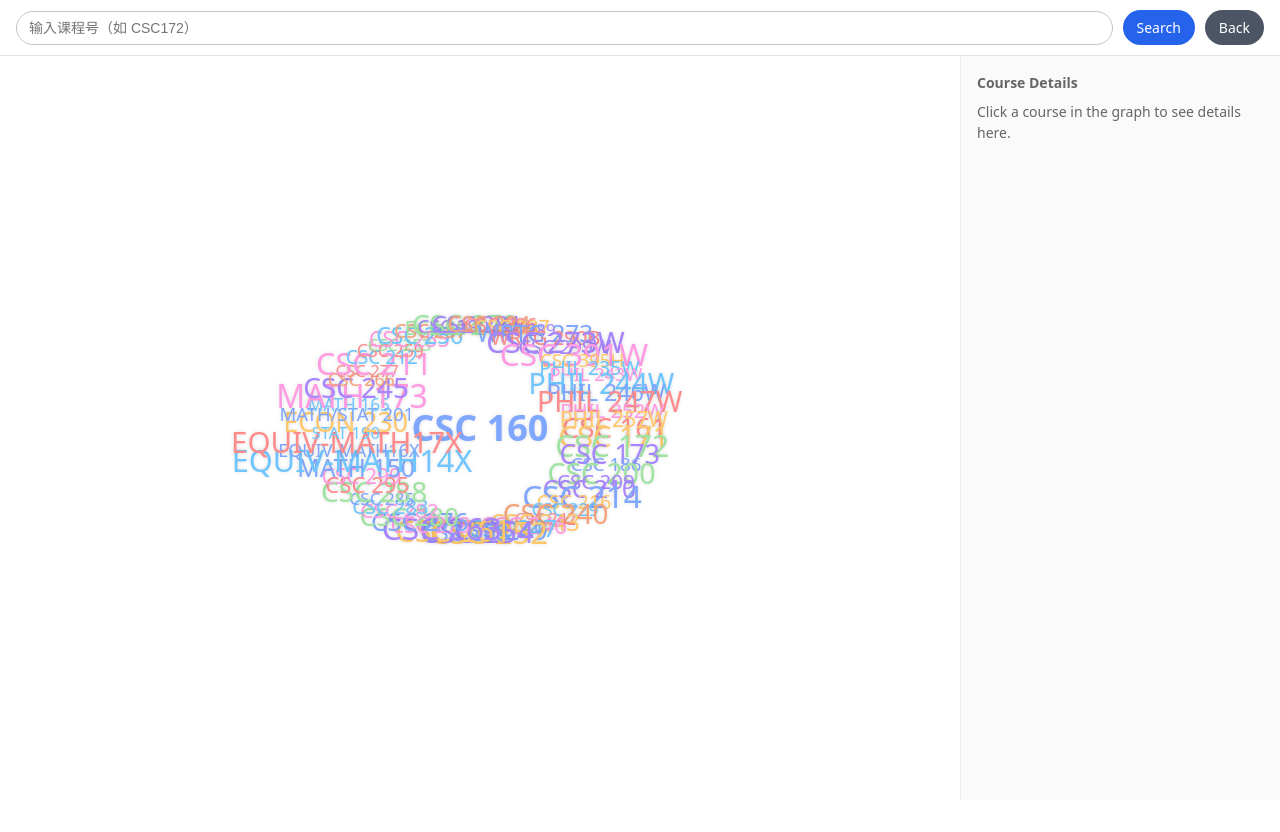
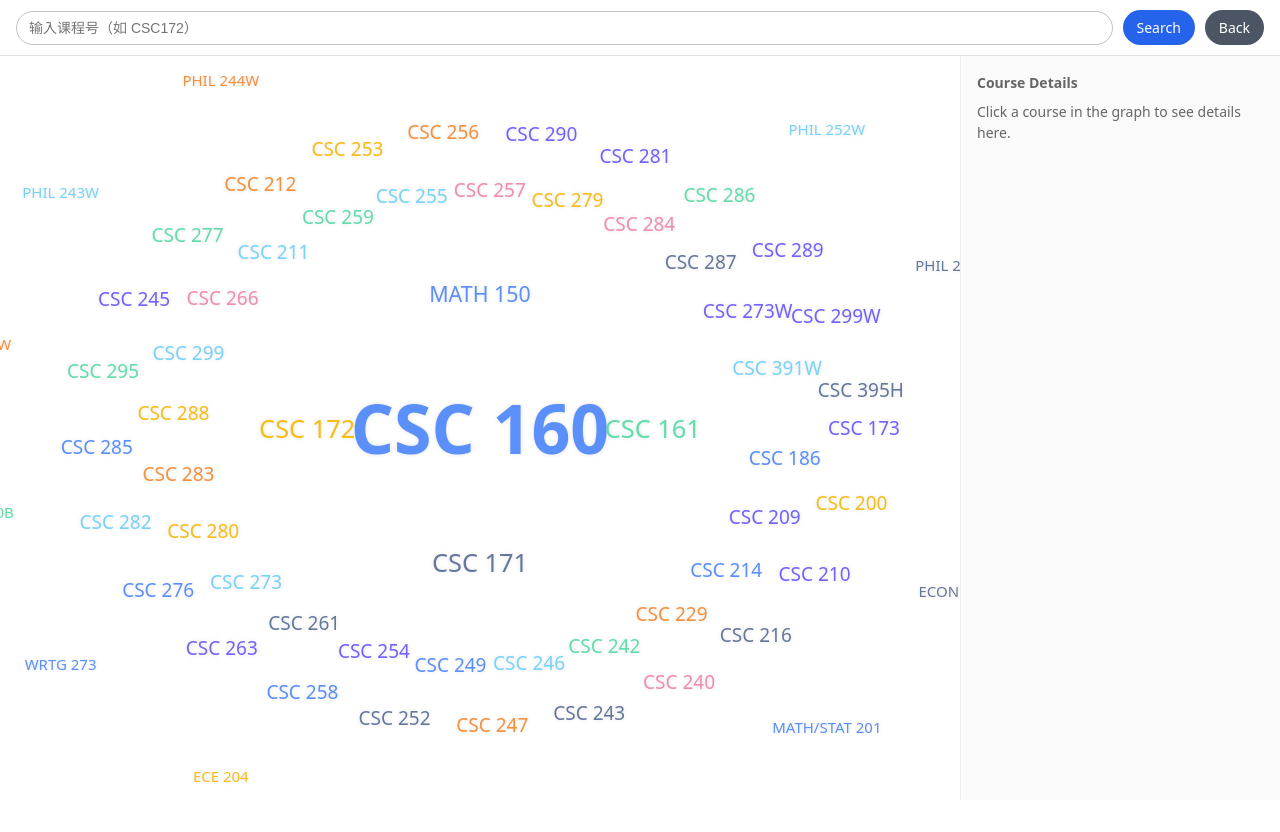
Before and after one commit to Xihmm/dandyhacks-2025-classsLinker, a React app in the folder frontend/: page / in a window 1280 px wide. Built offline with nearby package versions, Linux system fonts and the light colour scheme; the HTML template or start-up script is replaced by a standard one.

Commit message:
feat: refined the cloud distance

```diff
--- a/frontend/src/components/CourseGraph.jsx
+++ b/frontend/src/components/CourseGraph.jsx
@@ -1,19 +1,24 @@
 import React, { useMemo } from "react";
 import rawData from "../data/mock-data.json";
 
-// 从 mock-data.json 取出课程节点和连线
-const courseNodes = rawData.nodes ?? rawData;
+// 所有原始节点 + 边
+const rawNodes = rawData.nodes ?? rawData;
 const courseLinks = rawData.links ?? [];
 
-// id -> 课程对象
+// 只展示非 EQUIV-xxxx 课程
+const courseNodes = rawNodes.filter(
+  (c) => c && c.id && !c.id.startsWith("EQUIV-")
+);
+
+// id -> course 映射（包含 EQUIV，在相似度和距离里都可以用）
 const idToCourse = new Map();
-courseNodes.forEach((c) => {
+rawNodes.forEach((c) => {
   if (c && c.id) {
     idToCourse.set(c.id, c);
   }
 });
 
-// 根据 links 构建无向邻接表
+// 构建无向邻接表，用于 BFS 计算图距离（包括 EQUIV）
 function buildAdjacency(nodes, links) {
   const adj = new Map();
 
@@ -31,18 +36,18 @@ function buildAdjacency(nodes, links) {
     if (!adj.has(target)) adj.set(target, new Set());
 
     adj.get(source).add(target);
-    adj.get(target).add(source); // 无向，用于 distance 计算
+    adj.get(target).add(source);
   });
 
   return adj;
 }
 
-const ADJACENCY = buildAdjacency(courseNodes, courseLinks);
+const ADJ = buildAdjacency(rawNodes, courseLinks);
 
-// 用 BFS 计算从 root 出发的最短“边距离”
+// BFS：从 root 出发的最短 hop 数
 function computeDistances(rootId) {
   const dist = new Map();
-  if (!rootId || !ADJACENCY.has(rootId)) return dist;
+  if (!rootId || !ADJ.has(rootId)) return dist;
 
   const q = [rootId];
   dist.set(rootId, 0);
@@ -51,7 +56,7 @@ function computeDistances(rootId) {
     const cur = q.shift();
     const curDist = dist.get(cur);
 
-    for (const nb of ADJACENCY.get(cur) || []) {
+    for (const nb of ADJ.get(cur) || []) {
       if (!dist.has(nb)) {
         dist.set(nb, curDist + 1);
         q.push(nb);
@@ -59,19 +64,24 @@ function computeDistances(rootId) {
     }
   }
 
-  return dist; // Map: id -> 最短边距离
+  return dist; // Map: id -> hops
 }
 
-// wordcloud 颜色表
-const COLORS = [
-  "#7FA7FF",
-  "#FF8C8C",
-  "#FFC86B",
-  "#9FE3A2",
-  "#A785FF",
-  "#FF9AE3",
-  "#6FC6FF",
-  "#F6A27B",
+// 小工具：确保是数组
+function arr(x) {
+  return Array.isArray(x) ? x : [];
+}
+
+// 颜色：根据 id 哈希，稳定但看起来随机
+const COLOR_POOL = [
+  "#5B8FF9",
+  "#61DDAA",
+  "#65789B",
+  "#F6BD16",
+  "#7262FD",
+  "#78D3F8",
+  "#F6903D",
+  "#F08BB4",
 ];
 
 function colorForId(id) {
@@ -79,73 +89,186 @@ function colorForId(id) {
   for (let i = 0; i < id.length; i++) {
     sum += id.charCodeAt(i);
   }
-  return COLORS[sum % COLORS.length];
+  return COLOR_POOL[sum % COLOR_POOL.length];
 }
 
-function randomSize() {
-  return 18 + Math.random() * 16; // 18–34 之间
+// （现在字号不用这个哈希版了，可以留着备选）
+function sizeForId(id) {
+  let sum = 0;
+  for (let i = 0; i < id.length; i++) {
+    sum = (sum * 31 + id.charCodeAt(i)) >>> 0;
+  }
+  const base = 20;
+  const span = 18; // 20–38
+  return base + (sum % span);
 }
 
-// 根据距离生成“云”布局：中心 + 多圈
+/**
+ * rootCourse 和 course 的相似度：
+ * - cluster 一样：+1.6
+ * - department 一样：+1.0
+ * - 共同先修：每个 +0.5，上限 +1.2
+ * - 直接先修关系（两者互为先修）：+2.5
+ *
+ * 相似度越大，后面圈数越小（更靠近）。
+ */
+function similarityScore(rootCourse, course) {
+  if (!rootCourse || !course) return 0;
+  if (rootCourse.id === course.id) return 0; // root 自身单独处理
+
+  let score = 0;
+
+  // cluster 相同
+  if (rootCourse.cluster && course.cluster) {
+    if (rootCourse.cluster === course.cluster) {
+      score += 1.6;
+    }
+  }
+
+  // department 相同
+  if (rootCourse.department && course.department) {
+    if (rootCourse.department === course.department) {
+      score += 1.0;
+    }
+  }
+
+  const rootPre = new Set(arr(rootCourse.prerequisites));
+  const coursePre = new Set(arr(course.prerequisites));
+
+  // 共同先修
+  if (rootPre.size && coursePre.size) {
+    let overlap = 0;
+    rootPre.forEach((p) => {
+      if (coursePre.has(p)) overlap += 1;
+    });
+
+    if (overlap > 0) {
+      const extra = Math.min(1.2, 0.5 * overlap);
+      score += extra;
+    }
+  }
+
+  // 直接先修关系：root 的先修里出现 course.id，或 course 的先修里出现 root.id
+  if (rootPre.has(course.id) || coursePre.has(rootCourse.id)) {
+    score += 2.5;
+  }
+
+  return score;
+}
+
+// 根据图距离 + 相似度给课程一个“重要性字号”
+// 越接近 root、越相似，字号越大；越远越小
+function sizeForCourse(id, graphLevel, sim, rootId) {
+  // root 本身最大
+  if (id === rootId) {
+    return 40;
+  }
+
+  // 基础 18px，图距离每增加一圈略微变小，相似度每 +1 明显变大
+  let size = 18 + 4 * sim - 1.5 * Math.min(graphLevel, 4);
+
+  // 做一下 clamp，别太极端
+  if (size < 12) size = 12;
+  if (size > 30) size = 30;
+
+  return size;
+}
+
+/**
+ * 根据图距离 + 相似度决定圈数并排版：
+ * - root 始终固定在中心
+ * - 其它课程：graphLevel 小、sim 大 → level 小（更靠近）
+ * - effectiveLevel ≈ graphLevel + 0.5 - sim，最小从 1 圈开始
+ * - 同一圈里按角度均匀排开，大圈课程太多时拆成内外双环
+ */
 function layoutNodes(rootId) {
   const distances = computeDistances(rootId);
 
-  const ringBuckets = new Map(); // level -> [id]
+  // BFS 没覆盖到的节点，用“最大已知距离 + 2”作基准
   let maxKnown = 0;
   distances.forEach((d) => {
     if (d > maxKnown) maxKnown = d;
   });
-  const fallbackRing = maxKnown + 1;
+  const fallbackRing = maxKnown + 2;
+
+  const rootCourse = rootId ? idToCourse.get(rootId) : null;
+
+  // level -> [{ id, graphLevel, sim }]
+  const ringBuckets = new Map();
 
   courseNodes.forEach((course) => {
     if (!course || !course.id) return;
     const id = course.id;
-    const level = distances.has(id) ? distances.get(id) : fallbackRing;
+
+    // root 自己单独放在中心，不参与圈分配
+    if (id === rootId) return;
+
+    const graphLevel = distances.has(id) ? distances.get(id) : fallbackRing;
+    const sim = similarityScore(rootCourse, course);
+
+    const effectiveLevelRaw = graphLevel + 0.5 - sim;
+    const effectiveLevel = Math.max(0, effectiveLevelRaw);
+    // 至少从第 1 圈开始，避免把别的课挤进中心
+    const level = Math.max(1, Math.round(effectiveLevel));
+
     if (!ringBuckets.has(level)) ringBuckets.set(level, []);
-    ringBuckets.get(level).push(id);
+    ringBuckets.get(level).push({ id, graphLevel, sim });
   });
 
   const laidOut = [];
 
   const CENTER_X = 50;
   const CENTER_Y = 50;
-  const RADIUS_STEP = 14; // 每一圈的半径（百分比）
+  const RADIUS_STEP = 18; // 每一圈半径差再拉大一点，减少重叠
+
+  // 先把 root 放在中心
+  if (rootCourse && rootId) {
+    const rootSize = sizeForCourse(rootId, 0, 999, rootId); // 会被函数内部强制成最大字号
+    laidOut.push({
+      id: rootId,
+      x: CENTER_X,
+      y: CENTER_Y,
+      course: rootCourse,
+      level: 0,
+      size: rootSize,
+    });
+  }
 
   const sortedLevels = Array.from(ringBuckets.keys()).sort((a, b) => a - b);
 
   sortedLevels.forEach((level) => {
-    const ids = ringBuckets.get(level) || [];
-    if (ids.length === 0) return;
+    const items = ringBuckets.get(level) || [];
+    if (!items.length) return;
 
-    if (level === 0) {
-      // 中心课
-      ids.forEach((id) => {
-        laidOut.push({
-          id,
-          x: CENTER_X,
-          y: CENTER_Y,
-          level,
-          course: idToCourse.get(id) || null,
-          size: randomSize(),
-        });
+    const count = items.length;
+    const baseRadius = RADIUS_STEP * level;
+
+    // 如果这一圈课程很多，就拆成内外两个半径，交替放置
+    let innerRadius = baseRadius;
+    let outerRadius = baseRadius;
+    const useDoubleRing = count > 16;
+
+    if (useDoubleRing) {
+      innerRadius = baseRadius - 4;
+      outerRadius = baseRadius + 4;
+    }
+
+    items.forEach((item, index) => {
+      const angle = (2 * Math.PI * index) / count;
+      const r = useDoubleRing && index % 2 === 0 ? outerRadius : innerRadius;
+
+      const x = CENTER_X + r * Math.cos(angle);
+      const y = CENTER_Y + r * Math.sin(angle);
+      const size = sizeForCourse(item.id, item.graphLevel, item.sim, rootId);
+      laidOut.push({
+        id: item.id,
+        x,
+        y,
+        course: idToCourse.get(item.id) || null,
+        level,
+        size,
       });
-    } else {
-      const radius = RADIUS_STEP * level;
-      const count = ids.length;
-      ids.forEach((id, index) => {
-        const angle = (2 * Math.PI * index) / count;
-        const x = CENTER_X + radius * Math.cos(angle);
-        const y = CENTER_Y + radius * Math.sin(angle);
-        laidOut.push({
-          id,
-          x,
-          y,
-          level,
-          course: idToCourse.get(id) || null,
-          size: randomSize(),
-        });
-      });
-    }
+    });
   });
 
   return laidOut;
@@ -156,18 +279,18 @@ function CourseGraph({
   highlightedPath = [],
   focusedCourseId = null,
 }) {
-  // 默认 root：mock-data 中的第一门课
   const defaultRootId = courseNodes[0]?.id ?? null;
-  // 当前“被选中 / 聚焦”的课由外部驱动
-  const rootId = focusedCourseId ?? defaultRootId;
+  const effectiveFocusId = focusedCourseId ?? defaultRootId;
 
-  // ★★★ 关键：每次 rootId 变化，就按“边距离”重新排布整朵云 ★★★
-  const laidOutNodes = useMemo(() => layoutNodes(rootId), [rootId]);
+  const laidOutNodes = useMemo(
+    () => layoutNodes(effectiveFocusId),
+    [effectiveFocusId]
+  );
 
   const handleNodeClick = (id) => {
     const course = idToCourse.get(id) || null;
     if (onNodeSelect) {
-      onNodeSelect(id, course); // 交给 App 去更新 focusedCourseId
+      onNodeSelect(id, course);
     }
     console.log("Clicked course:", id, course);
   };
@@ -184,15 +307,14 @@ function CourseGraph({
       }}
     >
       {laidOutNodes.map((node) => {
-        const isRoot = node.id === rootId;
+        const isFocused = node.id === effectiveFocusId;
         const isHighlighted = highlightedPath.includes(node.id);
 
-        // 中心最大，其余基于随机 size 略微浮动
-        const base = isRoot ? 36 : node.size;
-        const size = Math.max(
-          14,
-          isRoot ? base : base - (node.level ?? 0) * 2
-        );
+        const x = node.x;
+        const y = node.y;
+
+        const baseSize = node.size || 24;
+        const size = isFocused ? baseSize * 1.7 : baseSize;
 
         const color = colorForId(node.id);
 
@@ -202,11 +324,11 @@ function CourseGraph({
             onClick={() => handleNodeClick(node.id)}
             style={{
               position: "absolute",
-              left: `${node.x}%`,
-              top: `${node.y}%`,
+              left: `${x}%`,
+              top: `${y}%`,
               transform: "translate(-50%, -50%)",
               fontSize: `${size}px`,
-              fontWeight: isRoot ? 700 : 500,
+              fontWeight: isFocused ? 700 : 500,
               color,
               cursor: "pointer",
               whiteSpace: "nowrap",
@@ -214,7 +336,7 @@ function CourseGraph({
                 ? "0 0 8px rgba(255,90,95,0.6)"
                 : "0 0 4px rgba(0,0,0,0.12)",
               transition:
-                "left 0.4s ease, top 0.4s ease, font-size 0.2s ease, text-shadow 0.2s ease",
+                "left 0.35s ease, top 0.35s ease, font-size 0.2s ease, text-shadow 0.2s ease",
             }}
           >
             {node.id}
```
